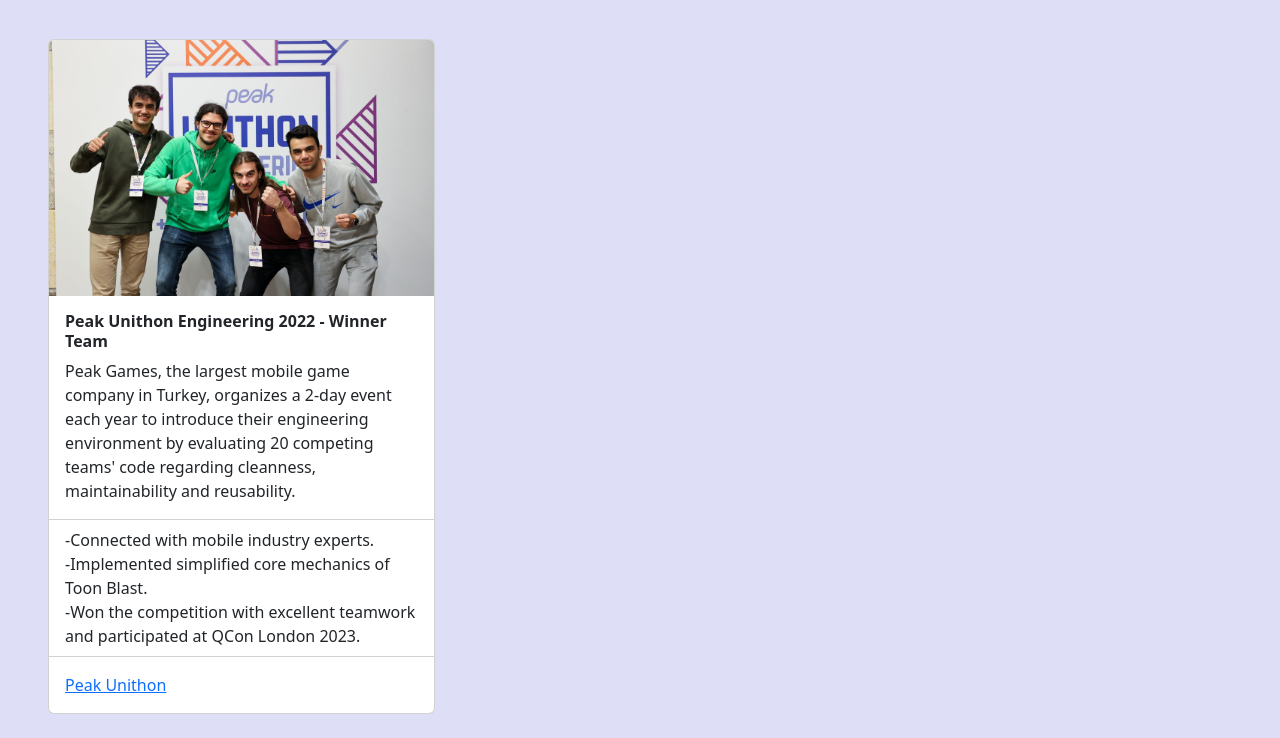
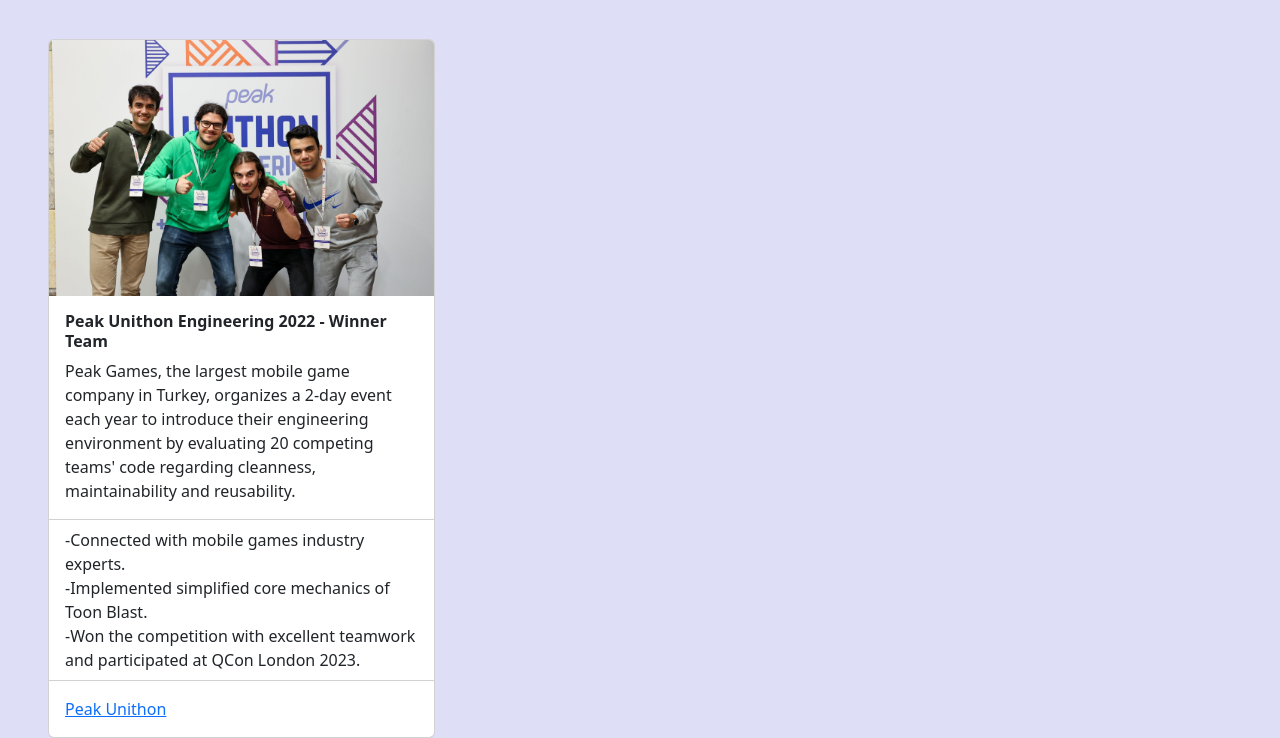
Before and after one commit to obenozgur/obenozgur.github.io, a website: page achievements.html in a window 1280 px wide. Shown: the part 99-837 px from the top of the page. Before the commit the page ends 813 px from the top, so only its background shows below. Drawn offline with nearby package versions, Linux system fonts and the light colour scheme.

Commit message:
Fix typo in achievements

```diff
--- a/achievements.html
+++ b/achievements.html
@@ -105,7 +105,7 @@
                 </div>
                 <ul class="list-group list-group-flush">
                     <li class="list-group-item">
-                        <div>-Connected with mobile industry experts.</div>
+                        <div>-Connected with mobile games industry experts.</div>
                         <div>-Implemented simplified core mechanics of Toon Blast.</div>
                         <div>-Won the competition with excellent teamwork and participated at QCon London 2023.</div>
                 </ul>
```
